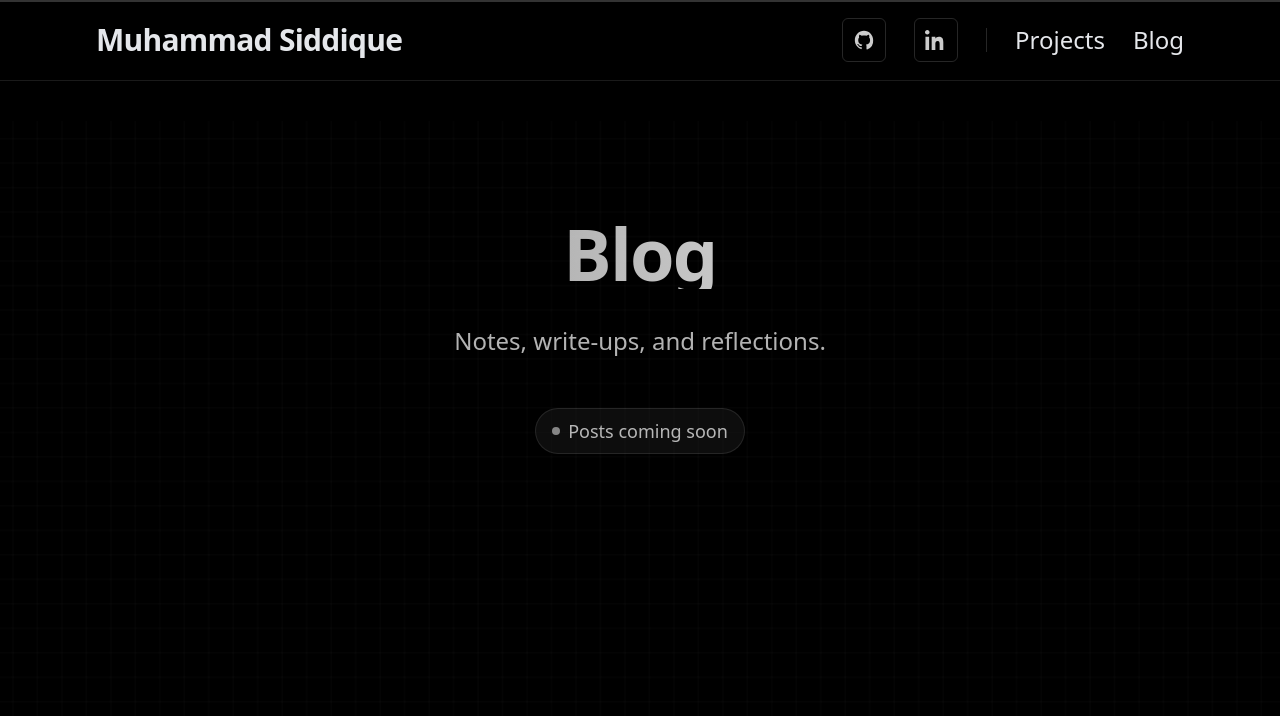
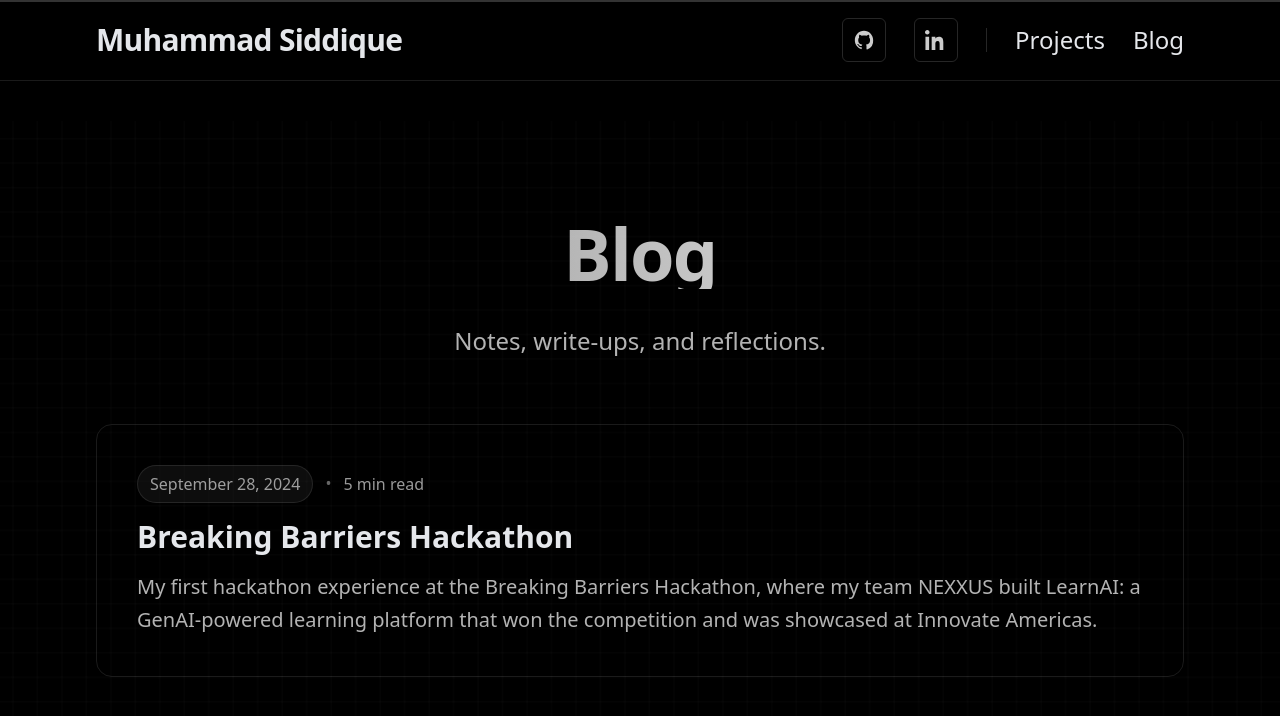
Before and after one commit to msiddique12/msdq-portfolio, a Next.js app: page /blog in a window 1280 px wide. Shown: the top 716 px of the page. Built offline with nearby package versions, Linux system fonts and the light colour scheme.

Commit message:
Added a blog post and changed some minor wording on main page

```diff
--- a/app/blog/page.tsx
+++ b/app/blog/page.tsx
@@ -1,29 +1,46 @@
 "use client";
 import Container from "@/components/Container";
-import { motion } from "framer-motion";
-
+import { motion, AnimatePresence } from "framer-motion";
+import { useState } from "react";
 
 type Post = {
   title: string;
   description: string;
   date: string;
   readTime: string;
+  content: string;
 };
 
-// Add posts here when ready
-const upcomingPosts: Post[] = [
-  // {
-  //   title: "Post Title",
-  //   description: "Post description",
-  //   date: "Coming soon",
-  //   readTime: "X min read",
-  // },
+const posts: Post[] = [
+  {
+    title: "Breaking Barriers Hackathon",
+    description:
+      "My first hackathon experience at the Breaking Barriers Hackathon, where my team NEXXUS built LearnAI: a GenAI-powered learning platform that won the competition and was showcased at Innovate Americas.",
+    date: "September 28, 2024",
+    readTime: "5 min read",
+    content: `
+This past week, I participated in my first hackathon, the Breaking Barriers Hackathon sponsored by AWS, NVIDIA, AT&T, Anthropic, and TM Forum. My team, NEXXUS, was one of the 35 teams accepted to participate, and the event took place at the AT&T Innovation Studio.
+
+The theme focused on using GenAI to support diversity, equity, and inclusion. Over the weekend, we built LearnAI, a personalized learning platform powered by Claude Haiku on AWS Bedrock. It processes educational materials like PDFs and textbooks and generates tailored learning content using RAG, with accessibility features built in.
+
+After three days of work, we found out that we had made it to the top six finalists which was totally unexpected considering the level of competition we were up against. We presented to the finalist panel of judges(high level people from AWS, NVIDIA, TM Forum, and AT&T) and crazily enough, we ended up winning the entire hackathon.
+
+A few days later, we had the coolest opportunity to attend the Innovate Americas conference where our project was presented on the main stage, in front of industry professionals from around the world. It was a surreal moment to see something we built in such a short time get recognized at that level.
+
+Thanks to the judges and organizers for putting together a great event, and to my teammates Manvir Chakal and Tousif Ahsan for making it such a fun and productive weekend.
+    `,
+  },
 ];
 
 export default function BlogPage() {
+  const [expandedIndex, setExpandedIndex] = useState<number | null>(null);
+
+  const toggleExpand = (idx: number) => {
+    setExpandedIndex(expandedIndex === idx ? null : idx);
+  };
+
   return (
     <section className="relative py-16 sm:py-24 overflow-hidden min-h-screen">
-      {/* ML Grid Background */}
       <div className="ml-grid" aria-hidden="true" />
 
       <Container size="lg">
@@ -33,49 +50,43 @@ export default function BlogPage() {
           transition={{ duration: 0.6, ease: [0.22, 1, 0.36, 1] }}
           className="text-center max-w-3xl mx-auto"
         >
-          <h1 className="text-5xl sm:text-6xl lg:text-7xl font-semibold tracking-tight gradient-text">Blog</h1>
+          <h1 className="text-5xl sm:text-6xl lg:text-7xl font-semibold tracking-tight gradient-text">
+            Blog
+          </h1>
           <p className="mt-8 text-white/70 text-xl sm:text-2xl leading-relaxed">
             Notes, write-ups, and reflections.
           </p>
         </motion.div>
 
-        {/* Coming Soon Notice */}
-        <motion.div
-          initial={{ opacity: 0, y: 20 }}
-          animate={{ opacity: 1, y: 0 }}
-          transition={{ duration: 0.6, delay: 0.2, ease: [0.22, 1, 0.36, 1] }}
-          className="mt-12 text-center"
-        >
-          <div className="inline-flex items-center gap-2 px-4 py-2 rounded-full bg-white/5 border border-white/10">
-            <div className="w-2 h-2 rounded-full bg-white/60 animate-pulse" />
-            <span className="text-white/70 text-lg">Posts coming soon</span>
-          </div>
-        </motion.div>
-
         <div className="mt-12 sm:mt-16 space-y-6">
-          {upcomingPosts.map((post, idx) => (
+          {posts.map((post, idx) => {
+            const isExpanded = expandedIndex === idx;
+            return (
               <motion.article
                 key={idx}
+                layout
                 initial={{ opacity: 0, y: 30 }}
                 whileInView={{ opacity: 1, y: 0 }}
                 viewport={{ once: true, margin: "-50px" }}
                 transition={{
                   duration: 0.7,
                   delay: idx * 0.1,
-                ease: [0.22, 1, 0.36, 1]
+                  ease: [0.22, 1, 0.36, 1],
                 }}
-              whileHover={{
-                y: -4,
-                transition: { duration: 0.3, ease: [0.22, 1, 0.36, 1] }
-              }}
-              className="rounded-2xl border border-white/10 p-8 sm:p-10 hover:border-white/30 hover:bg-white/[0.02] transition-all group cursor-not-allowed opacity-60"
+                onClick={() => toggleExpand(idx)}
+                className={`rounded-2xl border border-white/10 p-8 sm:p-10 cursor-pointer hover:border-white/30 hover:bg-white/[0.02] transition-all group ${
+                  isExpanded ? "bg-white/[0.03]" : ""
+                }`}
               >
+                <motion.div layout="position">
                   <div className="flex flex-wrap items-center gap-3 mb-4">
                     <span className="px-3 py-1.5 rounded-full bg-white/5 border border-white/10 text-sm sm:text-base text-white/60">
                       {post.date}
                     </span>
                     <span className="text-white/40">•</span>
-                <span className="text-sm sm:text-base text-white/60">{post.readTime}</span>
+                    <span className="text-sm sm:text-base text-white/60">
+                      {post.readTime}
+                    </span>
                   </div>
 
                   <h2 className="text-2xl sm:text-3xl font-semibold group-hover:text-white transition-colors">
@@ -85,8 +96,28 @@ export default function BlogPage() {
                   <p className="mt-4 text-lg sm:text-xl text-white/70 leading-relaxed">
                     {post.description}
                   </p>
+                </motion.div>
+
+                <AnimatePresence>
+                  {isExpanded && (
+                    <motion.div
+                      key="content"
+                      initial={{ opacity: 0, height: 0 }}
+                      animate={{ opacity: 1, height: "auto" }}
+                      exit={{ opacity: 0, height: 0 }}
+                      transition={{ duration: 0.5, ease: [0.22, 1, 0.36, 1] }}
+                    >
+                      <div className="mt-6 border-t border-white/10 pt-6">
+                        <p className="whitespace-pre-line text-white/70 text-lg leading-relaxed">
+                          {post.content.trim()}
+                        </p>
+                      </div>
+                    </motion.div>
+                  )}
+                </AnimatePresence>
               </motion.article>
-          ))}
+            );
+          })}
         </div>
       </Container>
     </section>
--- a/app/page.tsx
+++ b/app/page.tsx
@@ -24,7 +24,7 @@ export default function Home() {
               </h1>
               <div className="mt-6 space-y-4">
                 <p className="text-white/70 text-xl sm:text-2xl fade-in-up fade-in-up-1 leading-relaxed">
-                  I&apos;m a CS student at UT Dallas graduating in December 2025. University of Texas at Dallas, exploring my path in engineering with a growing focus on AI/ML. Most recently, I interned as an SDE at Amazon in their AGI Foundations team, working on data collection, model training, and fine-tuning.
+                  I&apos;m a CS student at UT Dallas graduating in December 2025. University of Texas at Dallas, exploring my path in engineering with a growing focus on AI/ML. Most recently, I interned as an SDE at Amazon in their AGI Foundations team, working on the data collection platform for model training and fine-tuning.
                 </p>
                 <p className="text-white/70 text-xl sm:text-2xl fade-in-up fade-in-up-1 leading-relaxed">
                   While most of my experience is in applied AI/ML, I&apos;ve become increasingly fascinated by the underlying mechanics of neural networks and large language models, and that&apos;s where I hope to take the next phase of my journey.
```
Lines whose indentation alone changed are shown as unchanged.
